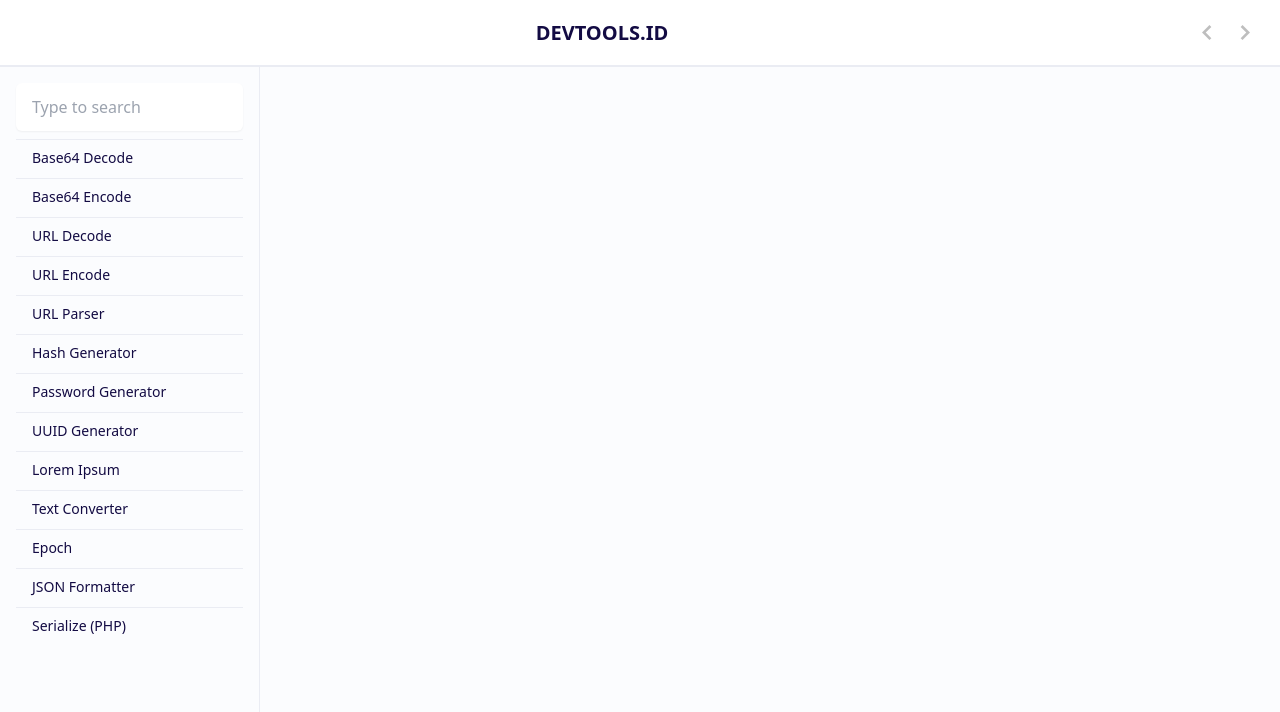
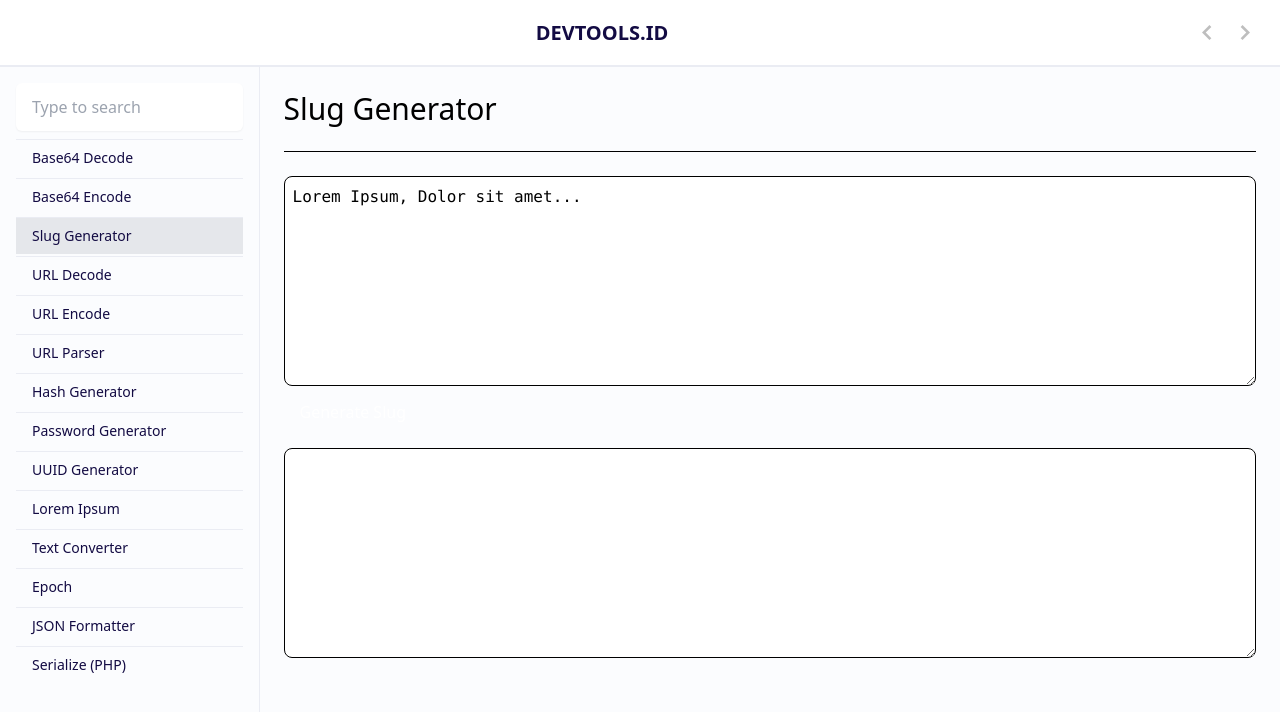
Before and after one commit to mul14/devtools.id, a Vue app: page /slug in a window 1280 px wide. Shown: the top 712 px of the page. Built offline with nearby package versions, Linux system fonts and the light colour scheme; a web font is replaced by a local one.

Commit message:
Add slug generator (#16)

```diff
--- a/src/router.js
+++ b/src/router.js
@@ -17,6 +17,13 @@ const routes = [
     component: () => import('./views/Base64Encode.vue'),
     meta: {
       title: 'Base64 Encode',
+    },
+  },
+  {
+    path: '/slug',
+    component: () => import('./views/SlugGenerator.vue'),
+    meta: {
+      title: 'Slug Generator',
     },
   },
   {
--- a/src/store/index.js
+++ b/src/store/index.js
@@ -6,6 +6,7 @@ export const useStore = defineStore('main', {
       menus: [
         { name: 'Base64 Decode', slug: 'base64-decode' },
         { name: 'Base64 Encode', slug: 'base64-encode' },
+        { name: 'Slug Generator', slug: 'slug' },
         { name: 'URL Decode', slug: 'url-decode' },
         { name: 'URL Encode', slug: 'url-encode' },
         { name: 'URL Parser', slug: 'url-parser' },
--- /dev/null
+++ b/src/views/SlugGenerator.vue
@@ -0,0 +1,42 @@
+<script setup lang="ts">
+import { ref } from 'vue'
+
+const input = ref('Lorem Ipsum, Dolor sit amet...')
+const output = ref('')
+
+const submit = () => {
+  const slug = input.value.toLowerCase()
+    .replace(/ /g, '-')
+    .replace(/[^\w-]+/g, '')
+
+  output.value = slug
+}
+</script>
+
+<template>
+  <div class>
+    <h1 class="text-3xl">Slug Generator</h1>
+    <hr class="my-6" />
+    <div class="flex flex-col gap-4">
+      <div>
+        <textarea
+          v-model="input"
+          class="w-full rounded-lg border border-gray-300 focus:outline-none p-2 font-mono"
+          rows="8"
+        ></textarea>
+        <button
+          @click="submit"
+          class="rounded-lg px-4 py-2 text-white bg-gray-400 hover:bg-gray-500"
+        >Generate Slug</button>
+      </div>
+      <div>
+        <textarea
+          v-model="output"
+          class="w-full rounded-lg border border-gray-300 focus:outline-none p-2 font-mono bg-gray-100"
+          rows="8"
+          readonly
+        ></textarea>
+      </div>
+    </div>
+  </div>
+</template>
```
